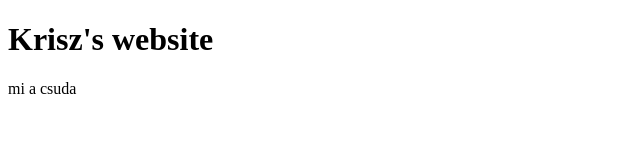
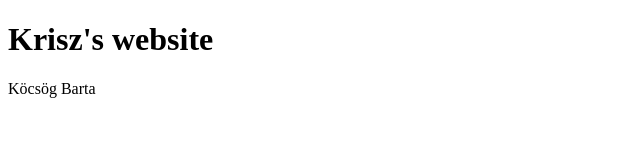
Before and after one commit to BlazsejKrisz/azelso, a plain HTML site: page index.html in a window 1280 px wide. Shown: the full height of the page, 0-640 px from the left. Drawn offline with Linux system fonts and the light colour scheme.

Commit message:
Update index.html

```diff
--- a/index.html
+++ b/index.html
@@ -7,6 +7,6 @@
 </head>
 <body>
    <h1>Krisz's website</h1>
-   <p> mi a csuda</p>
+   <p> Köcsög Barta</p>
 </body>
 </html>
```
